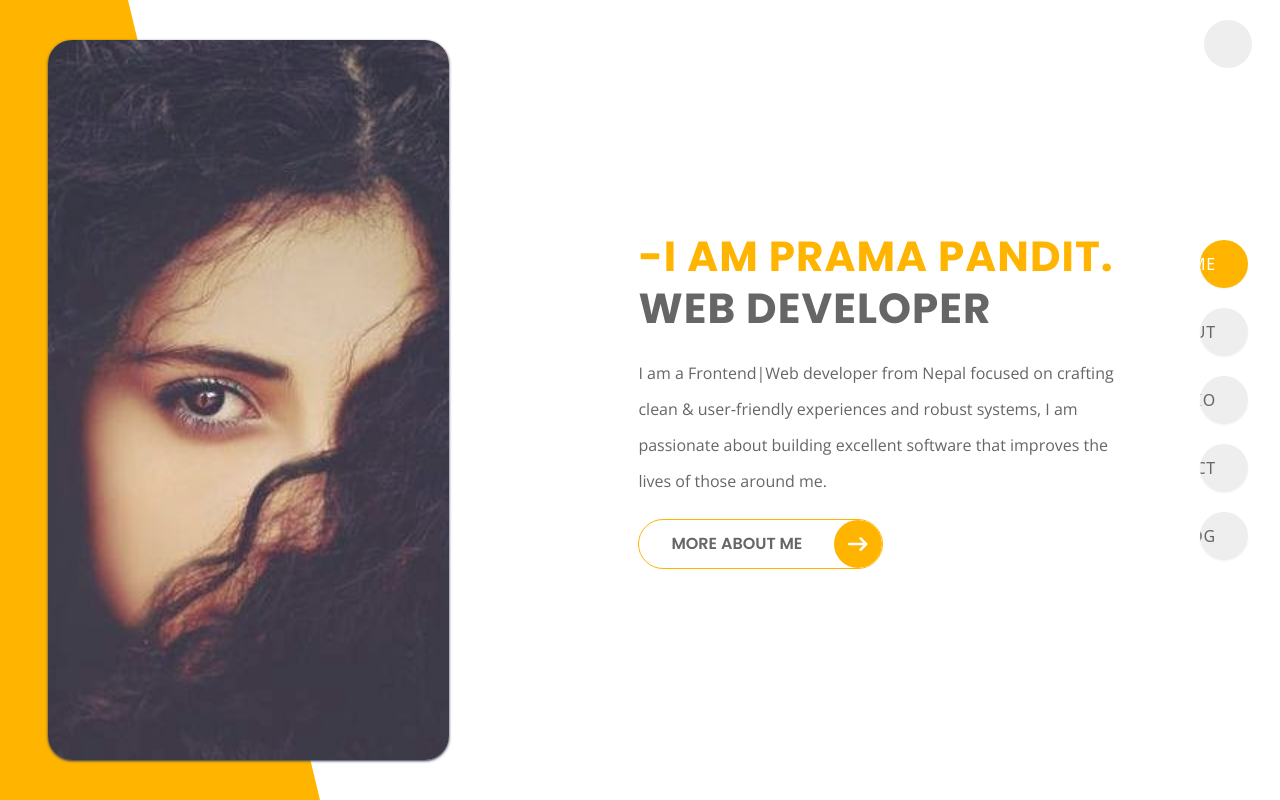
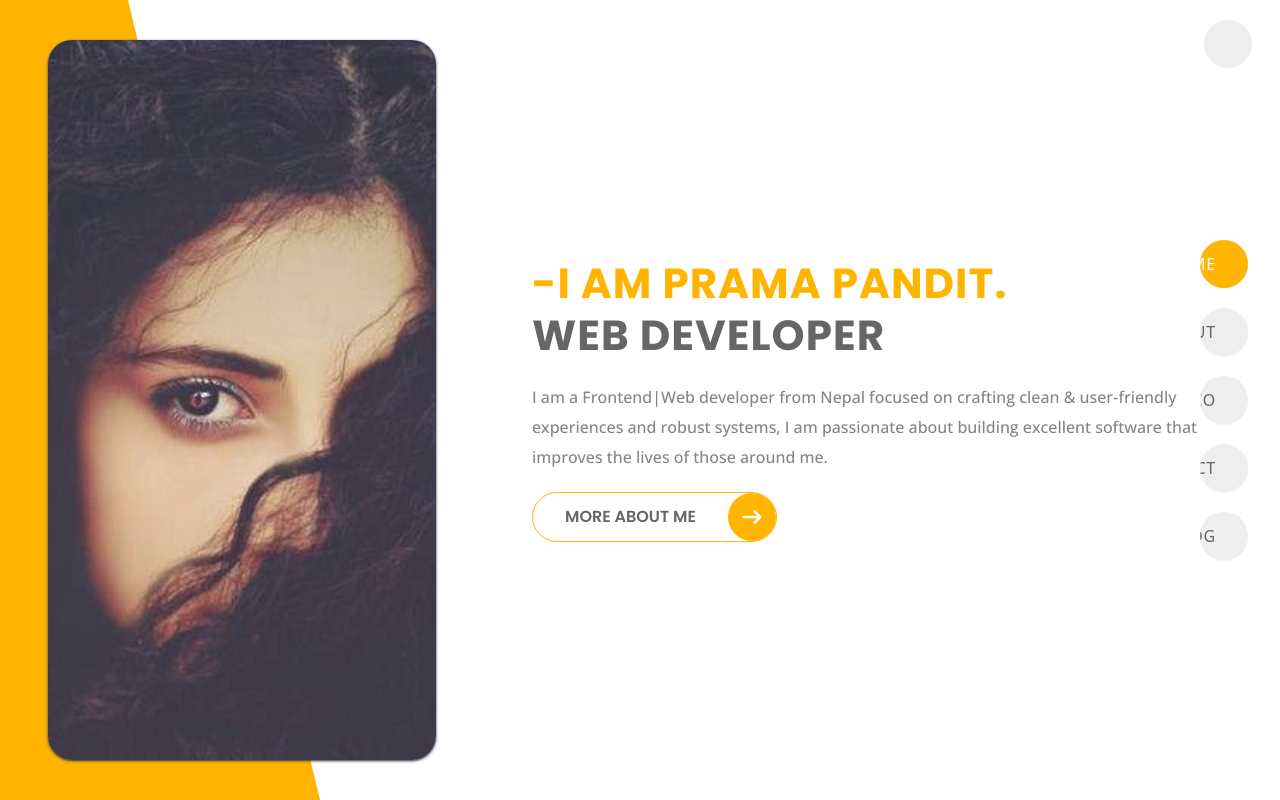
Before and after one commit to prama12/Portfolio-next, a Next.js app: page / in a window 1280 px wide. Built offline with nearby package versions, Linux system fonts and the light colour scheme.

Commit message:
adding costom width

```diff
--- a/components/home/Hero.jsx
+++ b/components/home/Hero.jsx
@@ -28,7 +28,7 @@ const Hero = () => {
 
             {/* text  */}
             <div className="flex w-full items-center justify-center">
-              <div className="flex w-full lg:w-[500px]  justify-center items-center lg:items-start lg:justify-start flex-col gap-5">
+              <div className="flex w-full lg:w-[500px] xl:w-[700px]  justify-center items-center lg:items-start lg:justify-start flex-col gap-5">
                 <div className="font-bold flex flex-col items-center lg:items-start  uppercase font-Poppins tracking-wide text-xl sm:text-3xl md:leading-[52px] md:text-[42px] ">
                   <span className="text-primary-yellow flex items-center">
                     <span className="hidden xl:flex">-</span> I am Prama Pandit.
@@ -38,11 +38,13 @@ const Hero = () => {
                     web developer
                   </span>
                 </div>
-                <div className="text-primary-dark leading-5 md:leading-9 text-center lg:text-left text-xs sm:text-sm md:text-base font-OpenSans dark:text-primary-light ">
-                  I am a Frontend|Web developer from Nepal focused on crafting
-                  clean & user‑friendly experiences and robust systems, I am
-                  passionate about building excellent software that improves the
-                  lives of those around me.
+                <div className="text-primary-dark text-center opacity-80 font-medium lg:text-left text-xs sm:text-sm md:text-base font-OpenSans dark:text-primary-light ">
+                  <div className="leading-[20px] md:leading-[30px] ">
+                    I am a Frontend|Web developer from Nepal focused on crafting
+                    clean & user‑friendly experiences and robust systems, I am
+                    passionate about building excellent software that improves
+                    the lives of those around me.
+                  </div>
                 </div>
                 <div>
                   <Button
```
